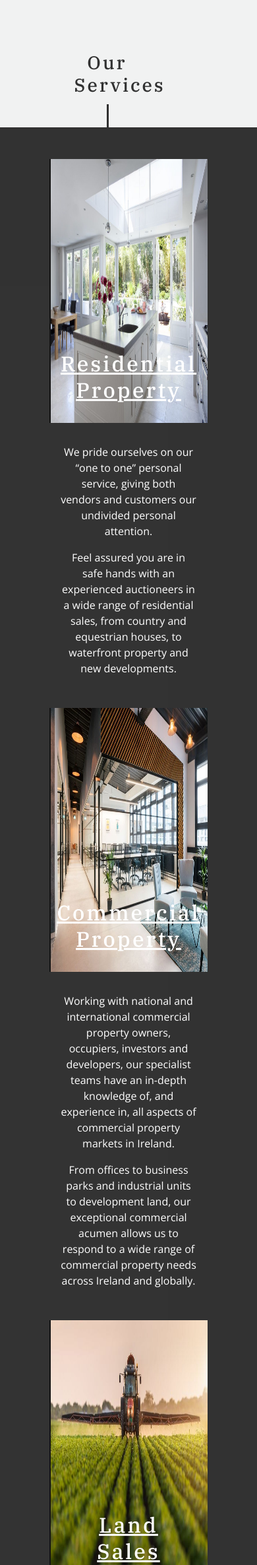
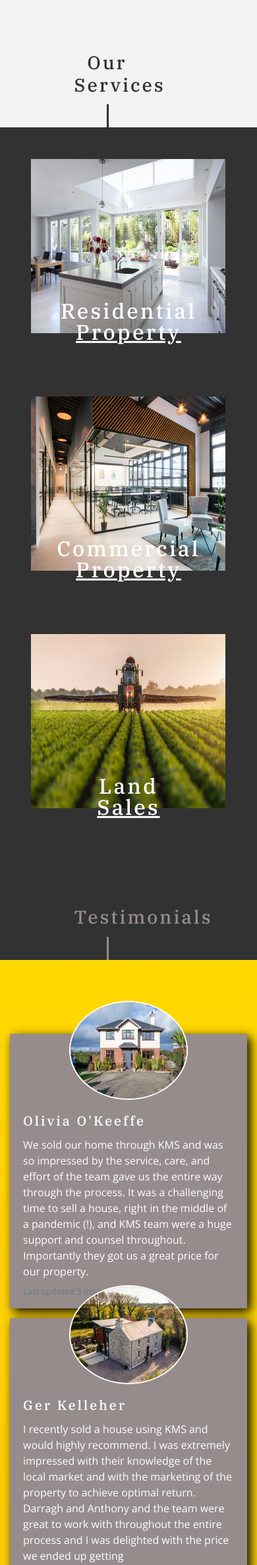
Before and after one commit to PatrickCoakley23/KMS, a Django app: page / in a window 390 px wide; the page is wider, and only the part inside the window is pictured. Shown: the part 2870-5242 px from the top of that part at 66% size. Run offline with Django 3.2, Linux system fonts and the light colour scheme; some libraries are stand-ins or nearby versions; some web fonts are replaced.

Commit message:
got rid of parallax for number of bugs and added aos fade in for services section

```diff
--- a/home/templates/home/index.html
+++ b/home/templates/home/index.html
@@ -72,37 +72,37 @@
         <div class="container-fluid charcoal-wrapper">
             <!--RESIDENTIAL PROPERTY-->
             <div class="row">
-                <div class="col-10 col-lg-4 offset-1 order-second order-lg-first text-center information-column residential-info parallax-scroll" data-rate="0.19">
-                    <span class="d-none d-lg-inline"><h3 class="yellow-text">Residential Property</h3></span>
+                <div class="col-10 col-lg-3 offset-1 offset-lg-2 order-second order-lg-first information-column residential-info my-auto d-none d-lg-inline" data-aos="fade-up"  data-aos-duration="1000" data-aos-offset="200">
+                    <span><h3 class="yellow-text">Residential Property</h3></span>
                     <p>We pride ourselves on our “one to one” personal service, giving both vendors and customers our undivided personal attention.</p>
                     <p>Feel assured you are in safe hands with an experienced auctioneers in a wide range of residential sales, from country and equestrian houses, to waterfront property and new developments.</p>
                 </div>
-                <div class="col-10 offset-1 col-lg-7 offset-lg-0 order-first order-lg-second p-lg-0 parallax-scroll" data-rate="0.27">
-                    <img src="{{ MEDIA_URL}}interior.jpg" alt="image of residential property" class="services-image residential-img">
+                <div class="col-10 offset-1 col-lg-7 offset-lg-0 order-first order-lg-second p-lg-0" data-aos="fade-left" data-aos-delay="800">
+                     <img src="{{ MEDIA_URL}}interior.jpg" alt="" class="services-image residential-img">
                     <span class="d-lg-none services-header-small-extra"><h2 data-aos="fade-left">Residential</h2></span>
                     <span class="d-lg-none services-header-small"><h2 data-aos="fade-left">Property</h2></span>
                 </div>
             </div>
             <!--COMMERCIAL PROPERTY-->
             <div class="row">
-                <div class="col-10 offset-1 col-lg-7 offset-lg-0 p-lg-0 parallax-scroll" data-rate="0.32">
+                <div class="col-10 offset-1 col-lg-5 offset-lg-0 p-lg-0" data-aos="fade-right">
                     <img src="{{ MEDIA_URL}}office.jpg" alt="image of office property" class="services-image commercial-property-img">
-                    <span class="d-lg-none services-header-small-extra"><h2 data-aos="fade-left">Commercial</h2></span>
-                    <span class="d-lg-none services-header-small"><h2 data-aos="fade-left">Property</h2></span>
+                    <span class="d-lg-none services-header-small-extra"><h2 data-aos="fade-right">Commercial</h2></span>
+                    <span class="d-lg-none services-header-small"><h2 data-aos="fade-right">Property</h2></span>
                 </div>
-                <div class="col-10 col-lg-4 offset-1 offset-lg-0 text-center information-column commercial-info parallax-scroll" data-rate="0.33">
-                    <span class="d-none d-lg-inline"><h3 class="yellow-text">Commercial Property</h3></span>
+                <div class="col-10 col-lg-5 offset-1 offset-lg-1 information-column commercial-info my-auto d-none d-lg-inline" data-aos="fade-up" data-aos-delay="300" data-aos-duration="800">
+                    <span><h3 class="yellow-text">Commercial Property</h3></span>
                     <p>Working with national and international commercial property owners, occupiers, investors and developers, our specialist teams have an in-depth knowledge of, and experience in, all aspects of commercial property markets in Ireland.</p>
                     <p>From offices to business parks and industrial units to development land, our exceptional commercial acumen allows us to respond to a wide range of commercial property needs across Ireland and globally.</p>
                 </div>
             </div>
             <!--LAND SALES-->
             <div class="row land-padding">
-                <div class="col-10 col-lg-4 offset-1 order-second order-lg-first text-center information-column land-info parallax-scroll" data-rate="0.37">
-                    <span class="d-none d-lg-inline"><h3 class="yellow-text">Land Sales</h3></span>
+                <div class="col-10 col-lg-3 offset-1 offset-lg-2 order-second order-lg-first information-column land-info my-auto d-none d-lg-inline" data-aos="fade-up" data-aos-delay="300" data-aos-duration="800">
+                    <span><h3 class="yellow-text">Land Sales</h3></span>
                     <p>Whether you are buying or selling land for commercial or residential purposes, Keane Mahony Smith can work with you throughout the entire process, offering valuable insight and hands-on expertise at every stage.</p>
                 </div>
-                <div class="col-10 offset-1 col-lg-7 offset-lg-0 order-first order-lg-second p-lg-0 parallax-scroll" data-rate="0.38">
+                <div class="col-10 offset-1 col-lg-7 offset-lg-0 order-first order-lg-second p-lg-0" data-aos="fade-left">
                     <img src="{{ MEDIA_URL}}agriculture.jpg" alt="image of agriculture property" class="services-image land-img">
                     <span class="d-lg-none services-header-small-extra"><h2 data-aos="fade-left">Land</h2></span>
                     <span class="d-lg-none services-header-small"><h2 data-aos="fade-left">Sales</h2></span>
@@ -114,7 +114,7 @@
     <div class="container-fluid testimonials-widget-container">
         <div class="row">
             <div class="col-4 offset-3 testimonials-widget">
-                <h3 class="text-center margin-widget">Testimonials</h3>
+                <h3 class="text-center margin-widget" data-aos="fade" data-aos-duration="3000">Testimonials</h3>
                 <div class="testimonials-vertical-widget"></div>
             </div>
         </div>
@@ -162,6 +162,7 @@
         </section>
     </div>
     <!--MEET THE TEAM-->
+    <!--
     <div class="container">
         <section class="meet-the-team">
             <div class="row my-5">
@@ -230,6 +231,12 @@
             </div>
         </section>
     </div>
+    -->
+
+    <div class=" para-container">
+        <div class="para-img">
+        </div>
+    </div>
 
 
 {% endblock %}
@@ -238,7 +245,7 @@
 {% block postloadjs %}
 <script src="https://unpkg.com/aos@next/dist/aos.js"></script>
 <script>AOS.init({
-    duration: 500,
+    disable: 'tablet'
 });
 </script>
 
--- a/static/css/base.css
+++ b/static/css/base.css
@@ -116,24 +116,17 @@ h1, h2, h3, h4, h5 {
 .charcoal-wrapper {
     background-color: #0f0f0fd9;
     color: white;
-    padding-bottom: 1150px;
+    padding-bottom: 100px;
     overflow: hidden;
     height: 100%;
 }
 
 .services-image {
-    height: 400px;
+    height: 100%;
     width: 100%;
     border: 0;
     border-left: 2px solid #0f0f0fd9;
     position: relative;
-}
-
-.residential-img {
-}
-
-.image-pt {
-    padding-top: 1.5rem;
 }
 
 .services-header-small {
@@ -150,108 +143,24 @@ h1, h2, h3, h4, h5 {
 
 .services-header-small-extra {
     position: absolute;
-    bottom: 10%;
+    bottom: 2rem;
     left: 50%;
     transform: translate(-50%, -50%);
     color: white;
     font-size: 2rem;
     font-weight: 900;
     letter-spacing: 3px;
-    text-decoration: underline;
 }
 
-@media (min-width: 992px) {
-    .commercial-property-img {
-        margin-top: -60px;
-    }
-
-    .residential-img {
-        margin-top: -215px;
-    }
-
-    .residential-info {
-        margin-top: -50px;
-    }
-
-    .commercial-info {
-        margin-top: -40px;
-    }
-
-    .land-img {
-        margin-top: -70px;
-    }
-
-    .land-info {
-        margin-top: 70px;
-    }
-
- }
-
-@media (min-width: 1300px) {
-    .commercial-property-img {
-        margin-top: -45px;
-    }
-
-    .residential-img {
-        margin-top: -240px;
-    }
-
-    .residential-info {
-        margin-top: -40px;
-    }
-
-    .commercial-info {
-        margin-top: 15px;
-        margin-left: 1rem;
-    }
-
-    .land-img {
-        margin-top: -60px;
-    }
-
-    .land-info {
-        margin-top: 120px;
-        padding-bottom: 0;
+@media (max-width: 991.98px) {
+    .services-image {
+        height: 360px;
+        padding-top: 3rem;
+        padding-bottom: 3rem;
+        border: none;
     }
  }
 
- @media (min-width: 1581px) {
-    .commercial-property-img {
-        margin-top: -20px;
-    }
-
-     .commercial-info {
-        margin-top: 40px;
-    }
- }
-
- @media (min-width: 2500px) {
-    .residential-img {
-        margin-top: -235px;
-    }
-
-    .residential-info {
-        margin-top: -3px;
-    }
- }
-
-@media (max-width: 991.98px) {
-    .charcoal-wrapper {
-        padding: 3rem;
-    }
-
-    .information-column {
-        padding: 2rem;
-    }
-
-    .land-info {
-        padding-bottom: 0;
-    }
-
-    .parallax-scroll {
-        transform: translate3d(0px, 0px, 0px)!important;
-    }
-}
 
 /* WIDGET */
 
```
Also changed, not shown: .gitpod.yml.
